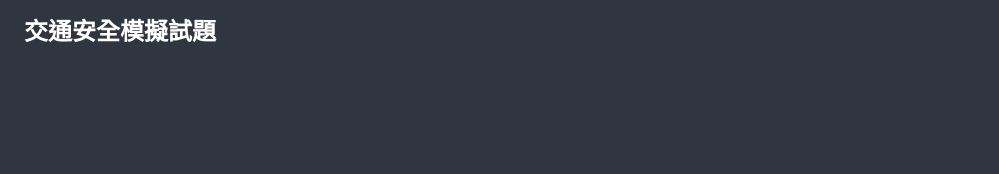
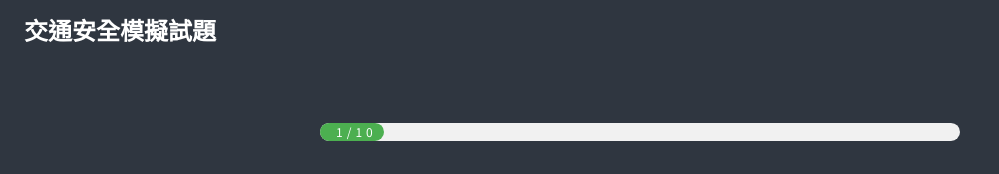
Before and after one commit to NDHUstudent/SAtraffic, a plain HTML site: page index.html in a window 1280 px wide. Shown: the top 174 px of the page, without its empty margins (0-999 px from the left). Drawn offline with Linux system fonts and the light colour scheme.

Commit message:
Update index.html

```diff
--- a/index.html
+++ b/index.html
@@ -32,9 +32,9 @@
 
     <div class="w3-row w3-container">
       <div id="quiz" class="w3-display-middle">
-        <!--<div id='bar' class='w3-light-grey w3-round-xlarge w3-animate-top'>
+        <div id='bar' class='w3-light-grey w3-round-xlarge w3-animate-top'>
           <div id='progressBar' class='w3-container w3-green w3-small w3-wide w3-round-xlarge w3-center' style='width: 10%;'><span id='progress'></span>/10</div>
-        </div>-->
+        </div>
 
         <p id="QS" class="w3-animate-top w3-xxlarge" style="font-weight: 700;"><span id='situation'></span></p>
 
```
